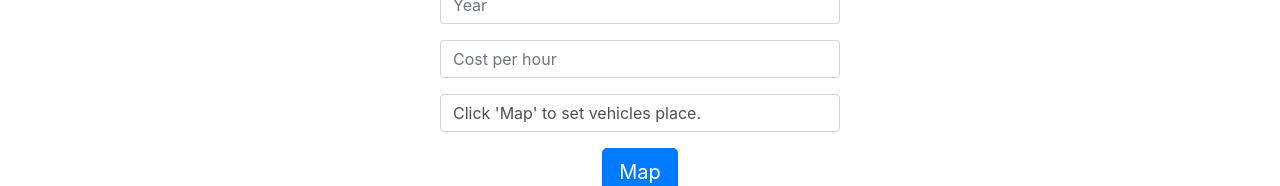
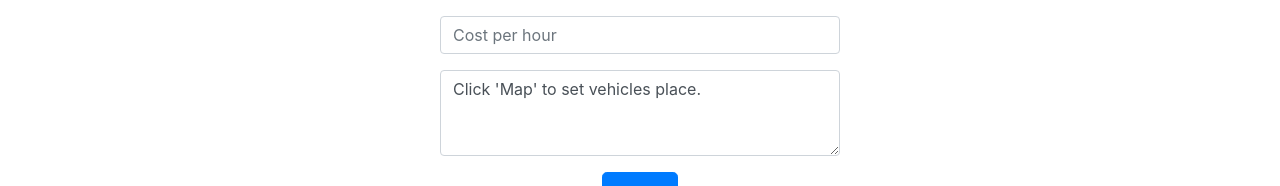
Before and after one commit to std145280/react-map-web, a React (Create React App) app: page /AddVehicle in a window 1280 px wide. Shown: the part 384-570 px from the top of the page. Built offline with nearby package versions, Linux system fonts and the light colour scheme; no server answers; sample sign-in values are in the browser's storage.

Commit message:
latlong and place save to firebase

```diff
--- a/src/components/AddVehicle.js
+++ b/src/components/AddVehicle.js
@@ -25,14 +25,19 @@ export default function AddVehicles() {
   const [geoLong, setGeoLong] = useState("");
   const [geoLat, setGeoLat] = useState("");
 */
-  const [position, setPosition] = useState({
-    latitude: 37.9838,
-    longitude: 23.7275,
-  });
 
-  const [name, setName] = useState("Click 'Map' to set vehicles place.");
+  const [latitude, setLatitude] = useState(37.9838);
+  const [longitude, setLongitude] = useState(23.7275);
+  const setPlaceLatitude = (newLatitude) => {
+    setLatitude(newLatitude);
+  };
+  const setPlaceLongitude = (newLongitude) => {
+    setLongitude(newLongitude);
+  };
+
+  const [address, setAddress] = useState("Click 'Map' to set vehicles place.");
   const setPlaceName = (newName) => {
-    setName(newName);
+    setAddress(newName);
   };
 
   const handleOnChangeTITLE = (e) => {
@@ -95,11 +100,11 @@ export default function AddVehicles() {
       fuel,
       year,
       cph,
-      place,
+      place: address,
       availableForRent: true,
       imageUrl,
-      geoLat: position.latitude,
-      geoLong: position.longitude,
+      geoLat: latitude,
+      geoLong: longitude,
     };
     vehicleRef.push(vehicle);
   };
@@ -166,12 +171,13 @@ export default function AddVehicles() {
             />
           </div>
           <div className="form-group">
-            <input
+            <textarea
               type="text"
               className="form-control"
               //onChange={handleOnChangePLACE}
-              value={name}
+              value={address}
               placeholder="Click the 'Map' button to add vehicle's place."
+              rows="3"
             />
           </div>
 
@@ -254,7 +260,11 @@ export default function AddVehicles() {
                         <>
                           <h3> Insert Place </h3>
                           <div>
-                            <Map.LeafletMap setPlaceName={setPlaceName} />
+                            <Map.LeafletMap
+                              setPlaceLongitude={setPlaceLongitude}
+                              setPlaceLatitude={setPlaceLatitude}
+                              setPlaceName={setPlaceName}
+                            />
                           </div>
 
                           <center>
--- a/src/components/control/LeafletMap.js
+++ b/src/components/control/LeafletMap.js
@@ -13,6 +13,8 @@ class LeafletMap extends React.Component {
   constructor(props) {
     super(props);
   }
+
+  center = { lat: this.props.lonitude, lng: this.props.langitude };
 
   componentDidMount() {
     const map = this.leafletMap.leafletElement;
@@ -52,7 +54,6 @@ class LeafletMap extends React.Component {
         style={height}
         center={center}
         zoom={12}
-        maxZoom={17}
         ref={(m) => {
           this.leafletMap = m;
         }}
```
